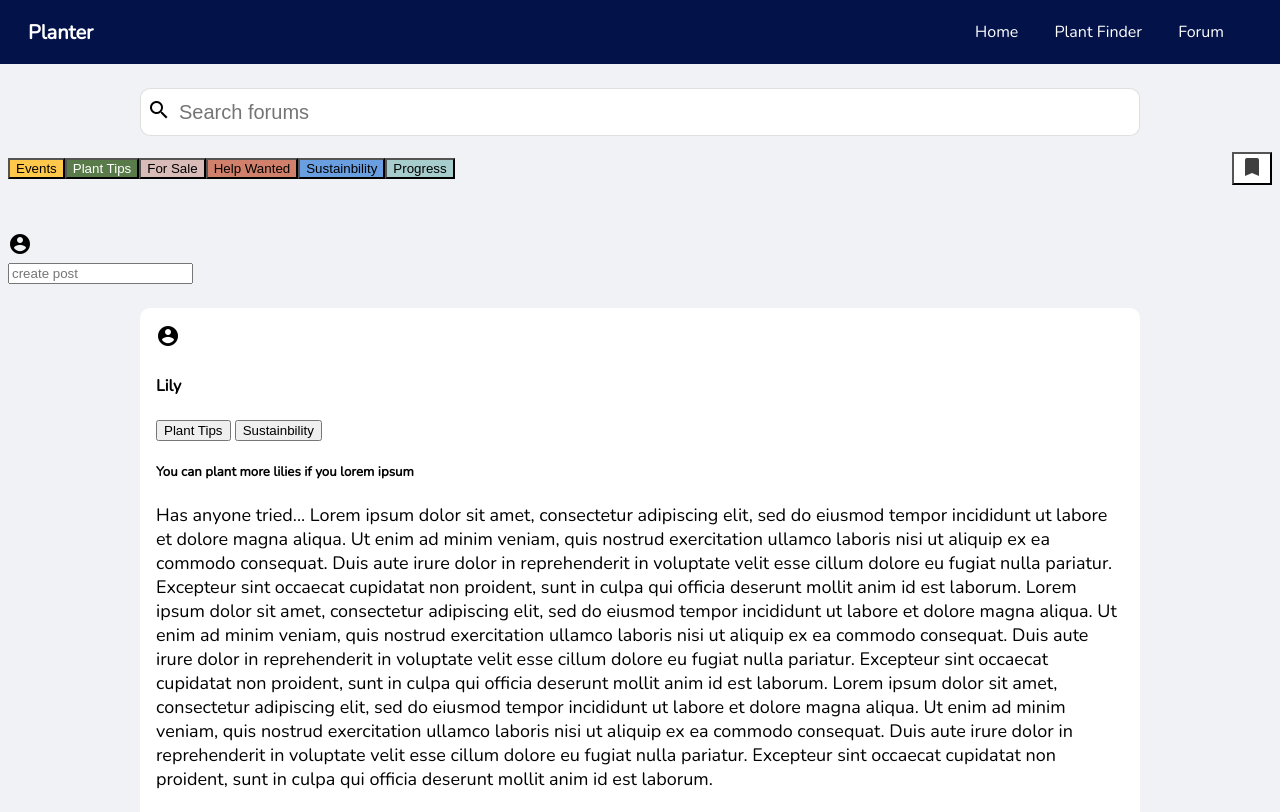
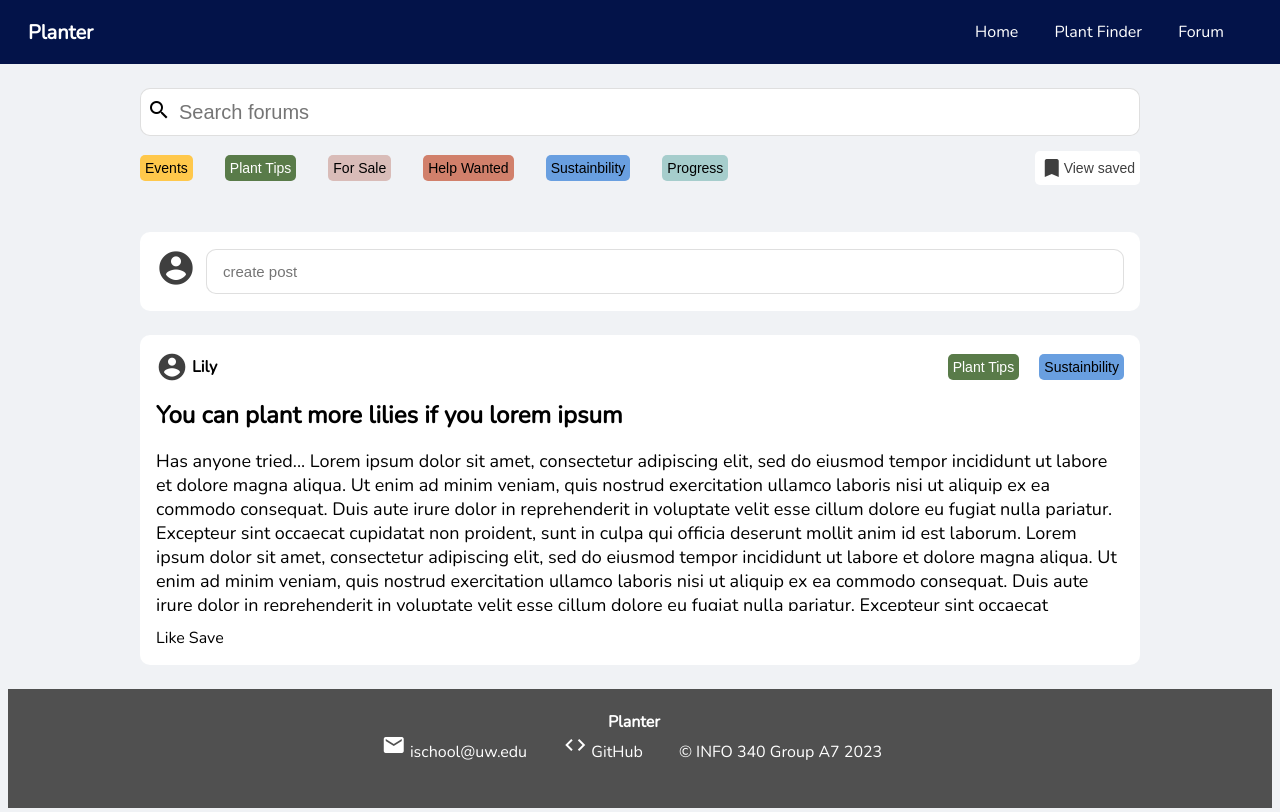
Before and after one commit to info340-su23/Planter, a plain HTML site: page webapp/forum.html in a window 1280 px wide. Shown: the top 812 px of the page. Drawn offline with nearby package versions, Linux system fonts and the light colour scheme.

Commit message:
fixed forum.html

```diff
--- a/webapp/css/style.css
+++ b/webapp/css/style.css
@@ -537,7 +537,7 @@ footer p:last-child {
 .title-row {
   display: flex;
   align-items: center;
-  margin-bottom: 16px;
+  margin-bottom: 0;
 }
 
 .account-icon {
@@ -561,6 +561,7 @@ footer p:last-child {
 
 .text-box {
   padding: 10px;
+  margin-top: 16px;
   margin-bottom: 10px;
   border: 1.5px solid #DADADA;
   border-radius: 10px;
--- a/webapp/forum.html
+++ b/webapp/forum.html
@@ -42,36 +42,70 @@
     <main>
       <section>
         <!-- User can click on a tag to filter by: -->
+        <div class="filter-container">
           <div class="filters">
-            <button class = "events" type=button>Events</button>
-            <button class = "tips" type=button>Plant Tips</button>
-            <button class = "sale" type=button>For Sale</button>
-            <button class = "help" type=button>Help Wanted</button>
-            <button class = "sustainbility" type=button>Sustainbility</button>
-            <button class = "progress" type=button>Progress</button>
-          <button class = "bookmark" type="button"><span class="material-icons" aria-label="bookmark">bookmark</span></button>
+              <div class="left-tags">
+              <button class = "tag events" type=button>Events</button>
+              <button class = "tag tips" type=button>Plant Tips</button>
+              <button class = "tag sale" type=button>For Sale</button>
+              <button class = "tag help" type=button>Help Wanted</button>
+              <button class = "tag sustainbility" type=button>Sustainbility</button>
+              <button class = "tag progress" type=button>Progress</button>
+              </div>
+            <button class = "tag bookmark" type="button"><span class="material-icons" aria-label="bookmark">bookmark</span>View saved</button>
+          </div>
           </div>
 
-        <!-- User clicks textbox to begin creating a post -->
-        <div class="outer-post">
-          <div class="inner-post">
+        <!-- Create post -->
+        <div class="post-container">
+
+          <!-- container for first row -->
+          <div class="title-row">
+              <!-- Account icon -->
+            <div class="account-icon">
               <span class="material-icons" aria-label="account_circle">account_circle</span>
             </div>
+
+            <!-- Title input -->
+            <div class="title-box">
               <input type="text" name="text" placeholder="create post"></input>
+            </div>
+          </div>
+
         </div>
 
 
         <!-- Posted content. User can click to expand or interact in other ways -->
         <div class="posted">
-          <div class="topic">
+          <!-- Section 1 -->
+          <div class="post-header">
+            <div class="account">
               <span class="material-icons" aria-label="account_circle">account_circle</span>
               <h4>Lily</h4>
-            <button class="tips2" type=button>Plant Tips</button>
-            <button class="sustainbility2" type=button>Sustainbility</button>
-            <h5>You can plant more lilies if you lorem ipsum</h5>
-            <p>Has anyone tried... Lorem ipsum dolor sit amet, consectetur adipiscing elit, sed do eiusmod tempor incididunt ut labore et dolore magna aliqua. Ut enim ad minim veniam, quis nostrud exercitation ullamco laboris nisi ut aliquip ex ea commodo consequat. Duis aute irure dolor in reprehenderit in voluptate velit esse cillum dolore eu fugiat nulla pariatur. Excepteur sint occaecat cupidatat non proident, sunt in culpa qui officia deserunt mollit anim id est laborum.  Lorem ipsum dolor sit amet, consectetur adipiscing elit, sed do eiusmod tempor incididunt ut labore et dolore magna aliqua. Ut enim ad minim veniam, quis nostrud exercitation ullamco laboris nisi ut aliquip ex ea commodo consequat. Duis aute irure dolor in reprehenderit in voluptate velit esse cillum dolore eu fugiat nulla pariatur. Excepteur sint occaecat cupidatat non proident, sunt in culpa qui officia deserunt mollit anim id est laborum. Lorem ipsum dolor sit amet, consectetur adipiscing elit, sed do eiusmod tempor incididunt ut labore et dolore magna aliqua. Ut enim ad minim veniam, quis nostrud exercitation ullamco laboris nisi ut aliquip ex ea commodo consequat. Duis aute irure dolor in reprehenderit in voluptate velit esse cillum dolore eu fugiat nulla pariatur. Excepteur sint occaecat cupidatat non proident, sunt in culpa qui officia deserunt mollit anim id est laborum.
-            </p>
             </div>
+            <div class="right-tags">
+              <button class = "tag tips" type=button>Plant Tips</button>
+              <button class = "tag sustainbility" type=button>Sustainbility</button>
+            </div>
+
+          </div>
+
+          <!-- title -->
+            <h2>You can plant more lilies if you lorem ipsum</h2>
+
+          <!-- post content -->
+          <div class="posted-text">
+            <p>Has anyone tried... Lorem ipsum dolor sit amet, consectetur adipiscing elit, sed do eiusmod tempor incididunt ut labore et dolore magna aliqua. Ut enim ad minim veniam, quis nostrud exercitation ullamco laboris nisi ut aliquip ex ea commodo consequat. Duis aute irure dolor in reprehenderit in voluptate velit esse cillum dolore eu fugiat nulla pariatur. Excepteur sint occaecat cupidatat non proident, sunt in culpa qui officia deserunt mollit anim id est laborum.  Lorem ipsum dolor sit amet, consectetur adipiscing elit, sed do eiusmod tempor incididunt ut labore et dolore magna aliqua. Ut enim ad minim veniam, quis nostrud exercitation ullamco laboris nisi ut aliquip ex ea commodo consequat. Duis aute irure dolor in reprehenderit in voluptate velit esse cillum dolore eu fugiat nulla pariatur. Excepteur sint occaecat cupidatat non proident, sunt in culpa qui officia deserunt mollit anim id est laborum. Lorem ipsum dolor sit amet, consectetur adipiscing elit, sed do eiusmod tempor incididunt ut labore et dolore magna aliqua. Ut enim ad minim veniam, quis nostrud exercitation ullamco laboris nisi ut aliquip ex ea commodo consequat. Duis aute irure dolor in reprehenderit in voluptate velit esse cillum dolore eu fugiat nulla pariatur. Excepteur sint occaecat cupidatat non proident, sunt in culpa qui officia deserunt mollit anim id est laborum. </p>
+          </div>
+
+
+            <!-- different post interactions (like, save) -->
+          <div class="post-interactions">
+              Like
+              Save
+          </div>
+      </div>
+
       </section>
     </main>
 
```
Lines whose indentation alone changed are shown as unchanged.
